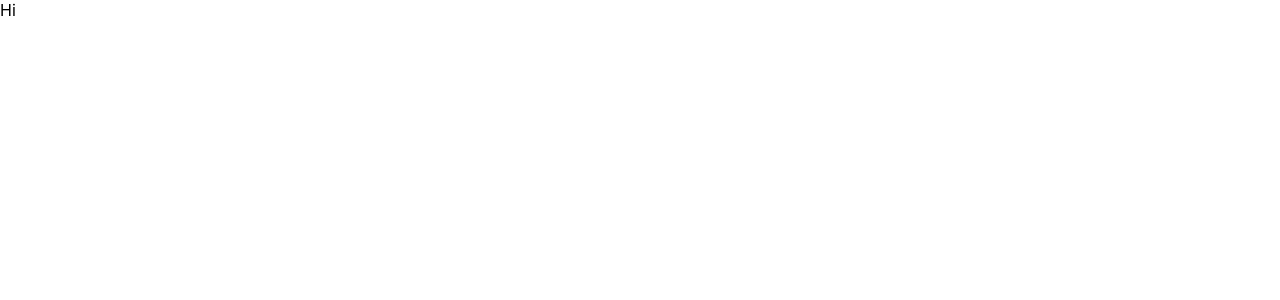
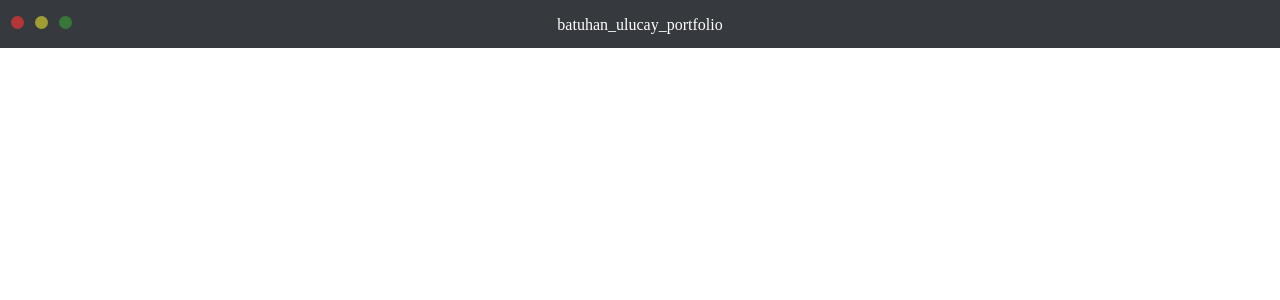
Before and after one commit to BatuhanUlucay/portfolio-site, a React (Create React App) app: page / in a window 1280 px wide. Shown: the top 300 px of the page. Built offline with nearby package versions, Linux system fonts and the light colour scheme.

Commit message:
Header is implemented.

```diff
--- a/src/App.js
+++ b/src/App.js
@@ -1,7 +1,9 @@
+import Header from "./components/Layout/Header";
+
 function App() {
   return (
     <>
-      Hi
+      <Header />
     </>
   );
 }
--- /dev/null
+++ b/src/components/Layout/Header.jsx
@@ -0,0 +1,16 @@
+import React from "react";
+
+function Header() {
+  return (
+    <div className="header">
+      <div className="circle_container">
+        <div className="circle red" />
+        <div className="circle yellow" />
+        <div className="circle green" />
+      </div>
+        <div className="header_text">batuhan_ulucay_portfolio</div>
+    </div>
+  );
+}
+
+export default Header;
--- a/src/index.css
+++ b/src/index.css
@@ -1,13 +1,45 @@
 body {
   margin: 0;
-  font-family: -apple-system, BlinkMacSystemFont, 'Segoe UI', 'Roboto', 'Oxygen',
-    'Ubuntu', 'Cantarell', 'Fira Sans', 'Droid Sans', 'Helvetica Neue',
-    sans-serif;
-  -webkit-font-smoothing: antialiased;
-  -moz-osx-font-smoothing: grayscale;
+  padding: 0;
 }
 
-code {
-  font-family: source-code-pro, Menlo, Monaco, Consolas, 'Courier New',
-    monospace;
+/* Header */
+
+.header {
+  background-color: #363a3f;
+  height: 3rem;
+  display: flex;
+  justify-content: center;
 }
+
+.circle_container {
+  display: flex;
+  position: absolute;
+  left: 0;
+}
+
+.circle {
+  border-radius: 100%;
+  width: 0.8rem;
+  height: 0.8rem;
+  margin-left: 0.7rem;
+  margin-top: 1rem;
+}
+
+.red {
+  background-color: rgb(179, 55, 55);
+}
+
+.yellow {
+  background-color: rgb(158, 158, 52);
+}
+
+.green {
+  background-color: rgb(55, 119, 55);
+}
+
+.header_text {
+  text-align: center;
+  color: white;
+  margin-top: 1rem;
+}
```
